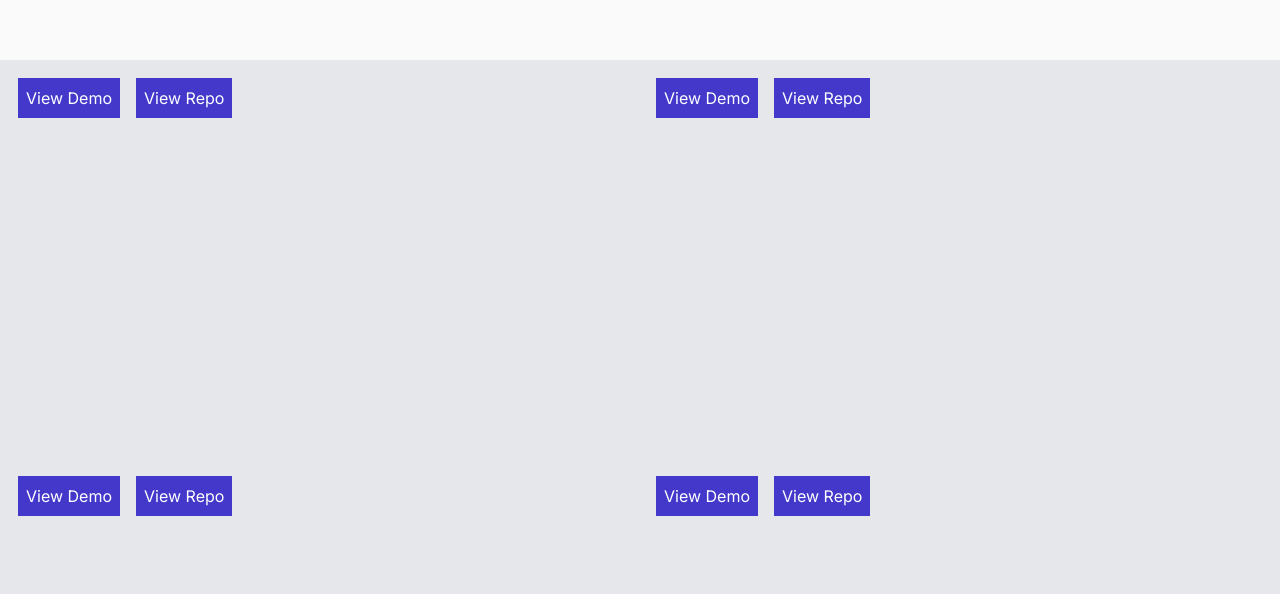
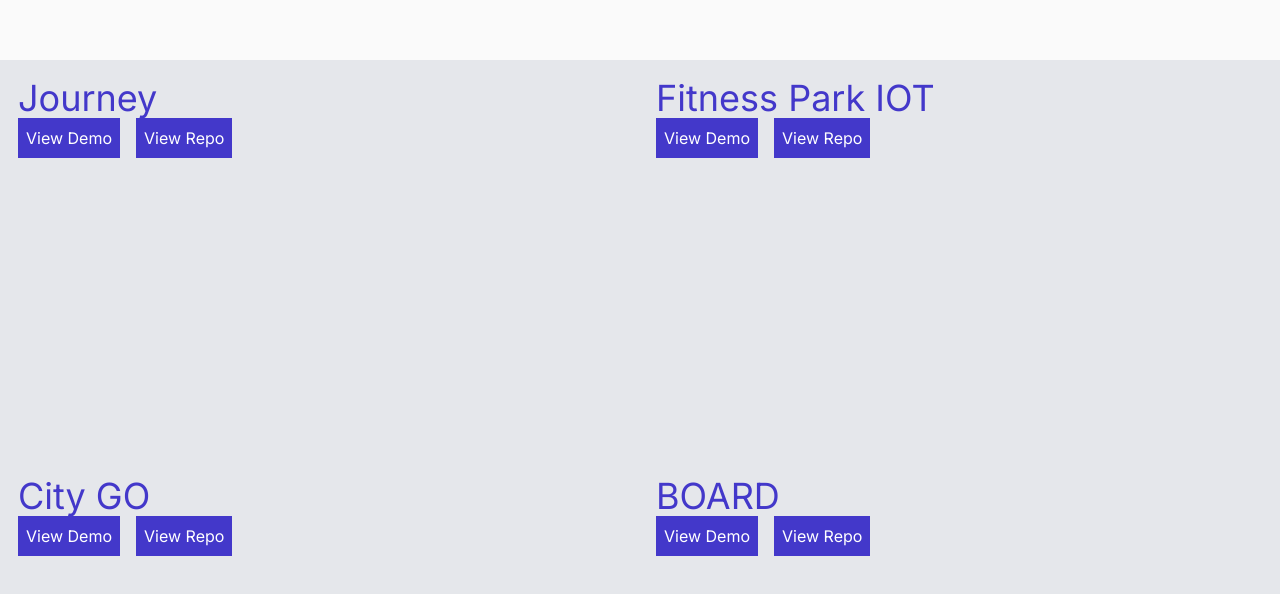
Before and after one commit to Louisrca/louisrca-next-js, a Next.js app: page / in a window 1280 px wide. Shown: the part 1540-2134 px from the top of the page. Built offline with nearby package versions, Linux system fonts and the light colour scheme.

Commit message:
grid projects wip

```diff
--- a/src/components/presentation/presentation-section.tsx
+++ b/src/components/presentation/presentation-section.tsx
@@ -41,7 +41,7 @@ export default function Presentation() {
           id="titleName"
         >
           <h1 className=" text-6xl z-40 text-white" id="titlePresentation">
-            Hi, I'm Louis Rocca a
+            I'm Louis Rocca a
             <span className="sm:text-green-400 text-indigo-500 font-bold">
               {" "}
               Full Stack Developer.
--- a/src/components/project/grid-project.tsx
+++ b/src/components/project/grid-project.tsx
@@ -1,4 +1,5 @@
 import bgImage from "../../common/img/bg-dalle.png";
+import { ProjectsData } from "@/lib/projects-data";
 import Button from "../ui/button";
 import Card from "../ui/card";
 
@@ -6,30 +7,17 @@ export function GridProject() {
   return (
     <section className="w-full h-screen border-2" id="project">
       <div className="grid sm:grid-cols-1 md:grid-cols-2 h-full">
+        {ProjectsData.map((project) => {
+          return (
             <Card>
+              <h1 className="text-4xl text-indigo-700">{project.title}</h1>
               <div className="flex flex-row gap-4 h-max">
                 <Button kind="default">View Demo</Button>
                 <Button kind="default">View Repo</Button>
               </div>
             </Card>
-        <Card>
-          <div className="flex flex-row gap-4 h-max">
-            <Button kind="default">View Demo</Button>
-            <Button kind="default">View Repo</Button>
-          </div>
-        </Card>{" "}
-        <Card>
-          <div className="flex flex-row gap-4 h-max">
-            <Button kind="default">View Demo</Button>
-            <Button kind="default">View Repo</Button>
-          </div>
-        </Card>{" "}
-        <Card>
-          <div className="flex flex-row gap-4 h-max">
-            <Button kind="default">View Demo</Button>
-            <Button kind="default">View Repo</Button>
-          </div>
-        </Card>{" "}
+          );
+        })}
       </div>
     </section>
   );
--- /dev/null
+++ b/src/lib/projects-data.tsx
@@ -0,0 +1,38 @@
+export const ProjectsData = [
+  {
+    id: 1,
+    title: "Journey",
+    subtitle: "",
+    description: "",
+    href: "",
+    img: "",
+    video: "",
+  },
+  {
+    id: 2,
+    title: "Fitness Park IOT",
+    subtitle: "",
+    description: "",
+    href: "",
+    img: "",
+    video: "",
+  },
+  {
+    id: 3,
+    title: "City GO",
+    subtitle: "",
+    description: "",
+    href: "",
+    img: "",
+    video: "",
+  },
+  {
+    id: 4,
+    title: "BOARD",
+    subtitle: "",
+    description: "",
+    href: "",
+    img: "",
+    video: "",
+  },
+];
```
Lines whose indentation alone changed are shown as unchanged.
